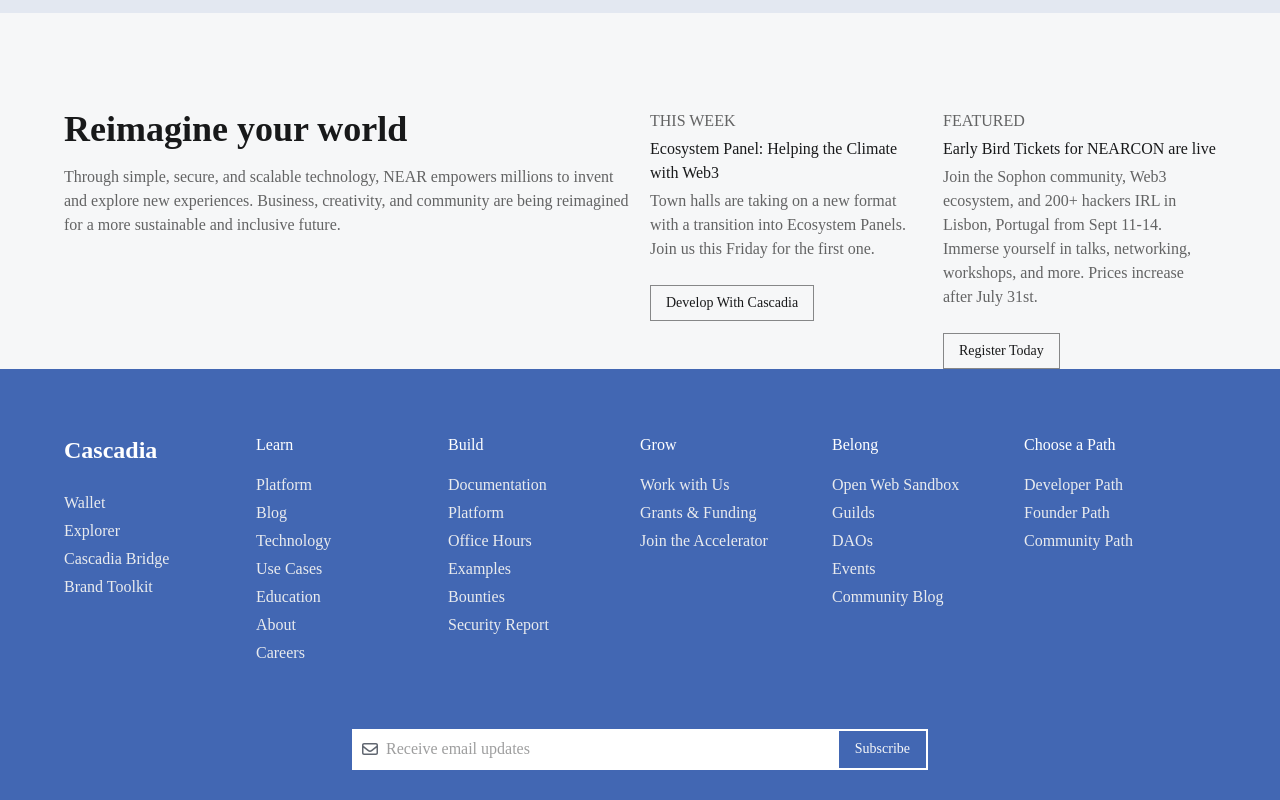
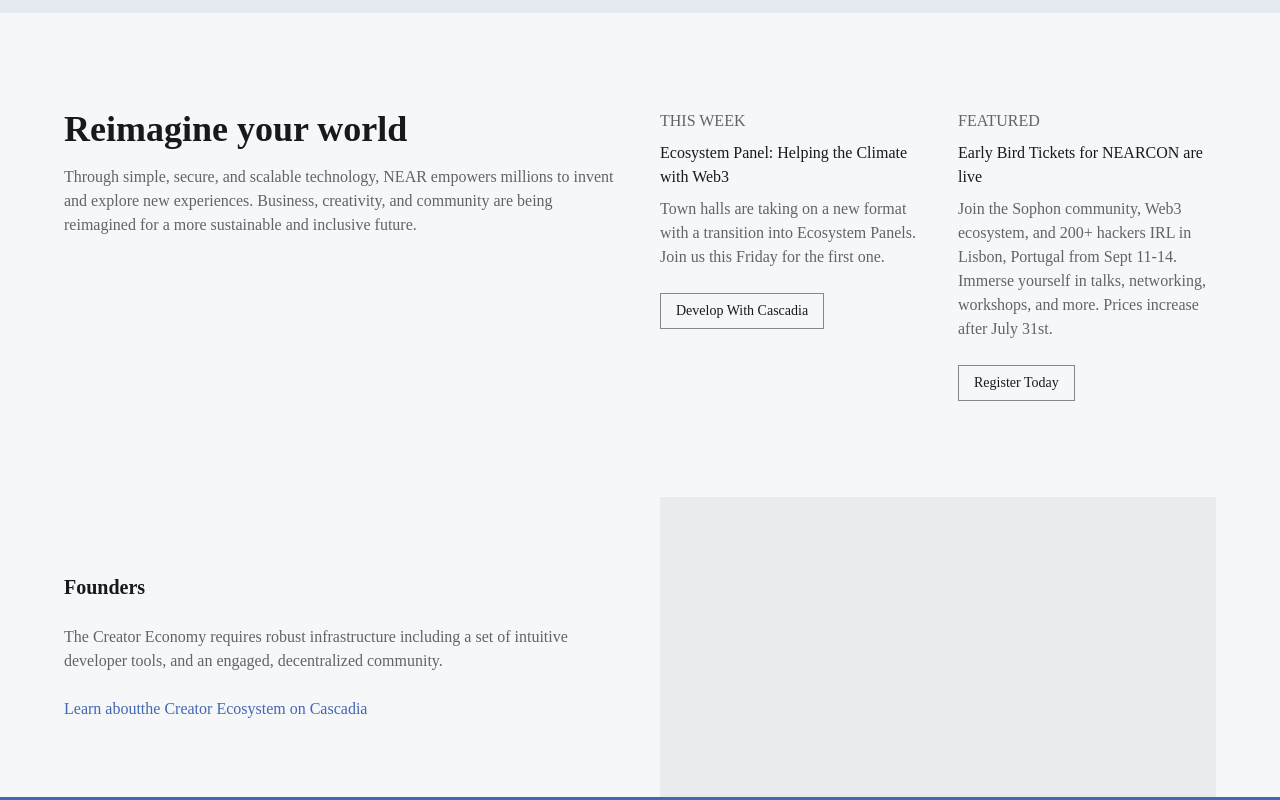
Before and after one commit to CascadiaFoundation/public_website, a React (Create React App) app: page /ecosystem in a window 1280 px wide. Shown: the part 480-1280 px from the top of the page. Built offline with nearby package versions, Linux system fonts and the light colour scheme.

Commit message:
feat:section-3-ui

```diff
--- a/src/pages/ecosystem/index.tsx
+++ b/src/pages/ecosystem/index.tsx
@@ -1,4 +1,5 @@
 import { Button, Typography } from "@mui/material";
+import { Link } from "react-router-dom";
 
 const Ecosystem = () => {
   return (
@@ -26,7 +27,7 @@ const Ecosystem = () => {
       {/* end: Section 1 */}
 
       {/* begin: Section 2 */}
-      <div className="px-[5%] mt-24 grid grid-cols-4 gap-5">
+      <div className="px-[5%] mt-24 grid grid-cols-4 gap-10">
         <div className="col-span-2">
           <Typography variant="h1" className="pb-4">
             Reimagine your world
@@ -39,7 +40,7 @@ const Ecosystem = () => {
           <Typography color="text.secondary" className="uppercase">
             This week
           </Typography>
-          <Typography variant="h4" className="py-1">
+          <Typography variant="h4" className="py-2">
             Ecosystem Panel: Helping the Climate with Web3
           </Typography>
           <Typography color="text.secondary" className="pb-6">
@@ -54,7 +55,7 @@ const Ecosystem = () => {
           <Typography color="text.secondary" className="uppercase">
             Featured
           </Typography>
-          <Typography variant="h4" className="py-1">
+          <Typography variant="h4" className="py-2">
             Early Bird Tickets for NEARCON are live
           </Typography>
           <Typography color="text.secondary" className="pb-6">
@@ -67,6 +68,22 @@ const Ecosystem = () => {
       </div>
       {/* end: Section 2 */}
 
+      {/* begin: Section 3 */}
+      <div className="px-[5%] mt-24 grid grid-cols-2 gap-10 items-center">
+        <div>
+          <Typography variant="h3">
+            Founders
+          </Typography>
+          <Typography color="text.secondary" className="py-6">
+            The Creator Economy requires robust infrastructure including a set of intuitive developer tools, and an engaged, decentralized community.
+          </Typography>
+          <Link to="#" className="text-primary">
+            Learn aboutthe Creator Ecosystem on Cascadia
+          </Link>
+        </div>
+        <div className="w-full h-[300px] bg-[#E9EBEE]" />
+      </div>
+      {/* end: Section 3 */}
     </>
   );
 };
```
